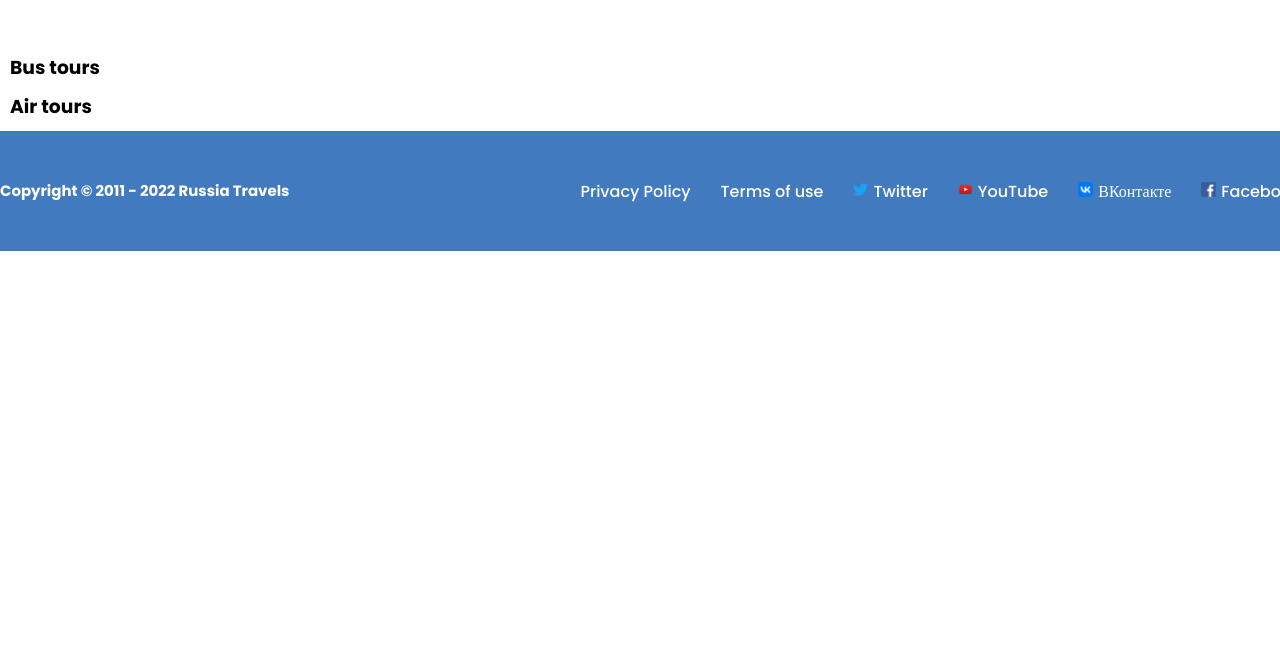
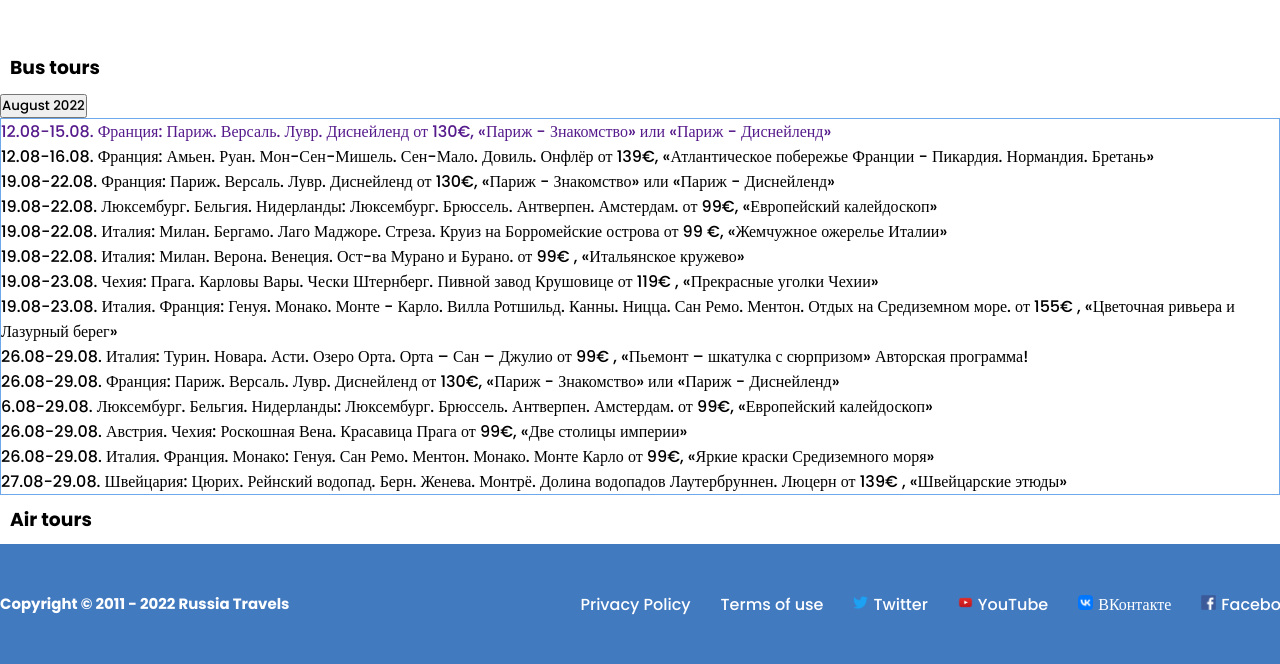
Before and after one commit to marustas/Russia-Travels, a plain HTML site: page main.html in a window 1280 px wide. Shown: the part 858-1522 px from the top of the page. Before the commit the page ends 1109 px from the top, so only its background shows below. Drawn offline with nearby package versions, Linux system fonts and the light colour scheme.

Commit message:
Tours adding started

```diff
--- a/css/style.css
+++ b/css/style.css
@@ -288,3 +288,11 @@ h4,
 h3 {
     margin: 10px 0px 10px 10px;
 }
+
+.bus_tour_content {
+    border: 1px solid rgb(111, 167, 235);
+}
+
+.bus_tour_content li {
+    display: block;
+}
--- a/main.html
+++ b/main.html
@@ -95,7 +95,26 @@
 
         });
     </script>
-    <h3><a id="bus">Bus tours</a></h3>
+    <div class="bus_tour">
+        <h3><a id="bus">Bus tours</a></h3>
+        <button>August 2022</button>
+        <ul class="bus_tour_content">
+            <li> <a href="">12.08-15.08. Франция: Париж. Версаль. Лувр. Диснейленд от 130€, «Париж - Знакомство» или «Париж - Диснейленд» </a></li>
+            <li> <a>12.08-16.08. Франция: Амьен. Руан. Мон-Сен-Мишель. Сен-Мало. Довиль. Онфлёр от 139€, «Атлантическое побережье Франции - Пикардия. Нормандия. Бретань» </a></li>
+            <li> <a>19.08-22.08. Франция: Париж. Версаль. Лувр. Диснейленд от 130€, «Париж - Знакомство» или «Париж - Диснейленд»</a></li>
+            <li> <a>19.08-22.08. Люксембург. Бельгия. Нидерланды: Люксембург. Брюссель. Антверпен. Амстердам. от 99€, «Европейский калейдоскоп»</a></li>
+            <li> <a>19.08-22.08. Италия: Милан. Бергамо. Лаго Маджоре. Стреза. Круиз на Борромейские острова  от 99 €, «Жемчужное ожерелье Италии»</a></li>
+            <li> <a>19.08-22.08. Италия:  Милан. Верона. Венеция. Ост-ва Мурано и Бурано. от 99€ , «Итальянское кружево»</a></li>
+            <li> <a>19.08-23.08. Чехия: Прага. Карловы Вары. Чески Штернберг. Пивной завод Крушовице от 119€ , «Прекрасные уголки Чехии»</a></li>
+            <li> <a>19.08-23.08. Италия. Франция: Генуя. Монако. Монте - Карло. Вилла Ротшильд. Канны. Ницца. Сан Ремо. Ментон. Отдых на Средиземном море. от 155€ , «Цветочная ривьера и Лазурный берег»</a></li>
+            <li> <a>26.08-29.08. Италия: Турин. Новара. Асти. Озеро Орта. Орта – Сан – Джулио от 99€ , «Пьемонт – шкатулка с сюрпризом» Авторская программа!</a></li>
+            <li> <a>26.08-29.08. Франция: Париж. Версаль. Лувр. Диснейленд от 130€, «Париж - Знакомство» или «Париж - Диснейленд»</a></li>
+            <li> <a>6.08-29.08. Люксембург. Бельгия. Нидерланды: Люксембург. Брюссель. Антверпен. Амстердам. от 99€, «Европейский калейдоскоп»</a></li>
+            <li> <a> 26.08-29.08. Австрия. Чехия: Роскошная Вена. Красавица Прага от 99€, «Две столицы империи»</a></li>
+            <li> <a>26.08-29.08. Италия. Франция. Монако: Генуя. Сан Ремо. Ментон. Монако. Монте Карло от 99€, «Яркие краски Средиземного моря» </a></li>
+            <li> <a>27.08-29.08. Швейцария: Цюрих. Рейнский водопад. Берн. Женева. Монтрё. Долина водопадов Лаутербруннен. Люцерн от 139€ , «Швейцарские этюды»</a></li>
+        </ul>
+    </div>
     <h3><a id="air">Air tours</a></h3>
     <footer>
         <div class="inner">
```
